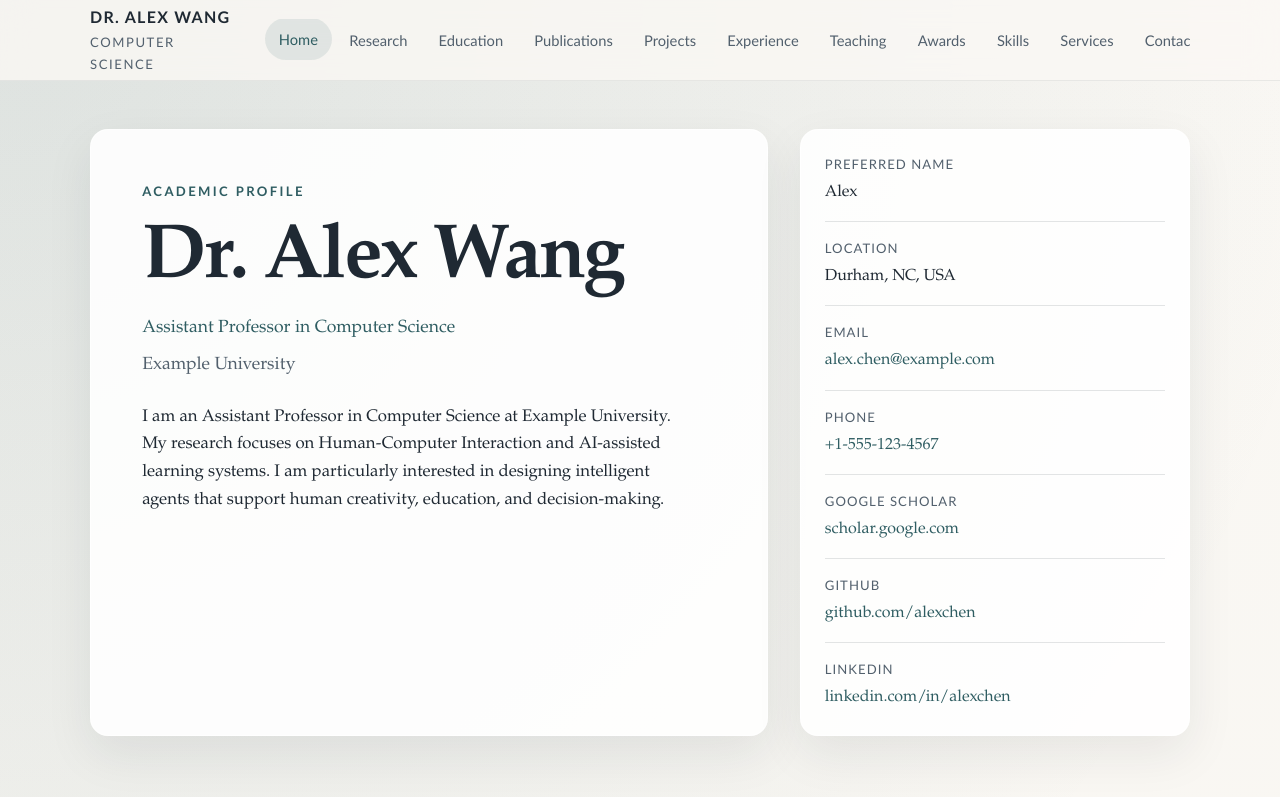
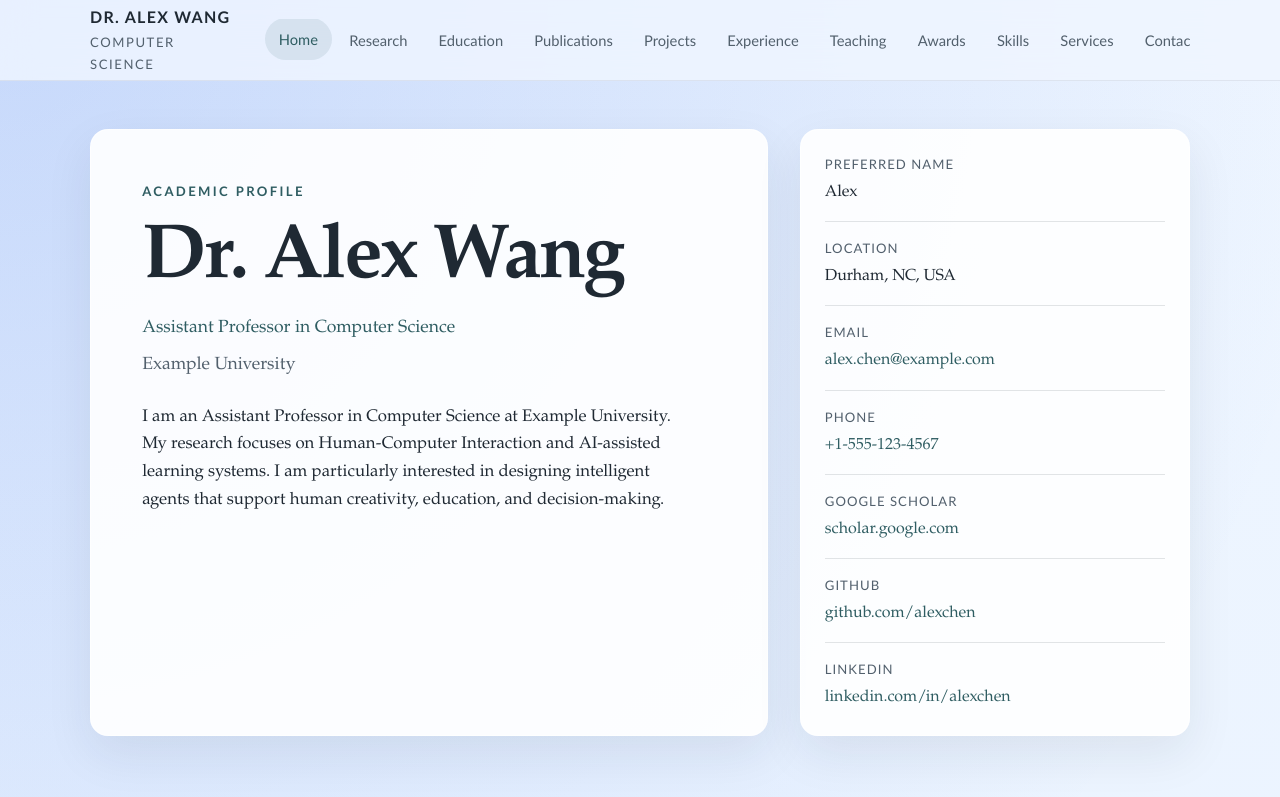
Before and after one commit to yuxuan-28/codex-website, a plain HTML site: page index.html in a window 1280 px wide. Shown: the top 797 px of the page. Drawn offline with Linux system fonts and the light colour scheme.

Commit message:
Update site background to blue

```diff
--- a/style.css
+++ b/style.css
@@ -1,7 +1,7 @@
 :root {
-  --bg: #f4f1eb;
-  --surface: rgba(255, 255, 255, 0.88);
-  --surface-strong: #ffffff;
+  --bg: #dbeafe;
+  --surface: rgba(255, 255, 255, 0.9);
+  --surface-strong: #f8fbff;
   --text: #1f2933;
   --muted: #52606d;
   --line: rgba(31, 41, 51, 0.12);
@@ -30,8 +30,8 @@ body {
   font-family: "Palatino Linotype", "Book Antiqua", Palatino, serif;
   line-height: 1.65;
   background:
-    radial-gradient(circle at top left, rgba(47, 93, 98, 0.14), transparent 28%),
-    linear-gradient(180deg, #faf8f4 0%, var(--bg) 100%);
+    radial-gradient(circle at top left, rgba(37, 99, 235, 0.2), transparent 28%),
+    linear-gradient(180deg, #eff6ff 0%, var(--bg) 100%);
 }
 
 a {
@@ -60,7 +60,7 @@ img {
   top: 0;
   z-index: 50;
   backdrop-filter: blur(16px);
-  background: rgba(250, 248, 244, 0.8);
+  background: rgba(239, 246, 255, 0.82);
   border-bottom: 1px solid rgba(31, 41, 51, 0.08);
 }
 
```
